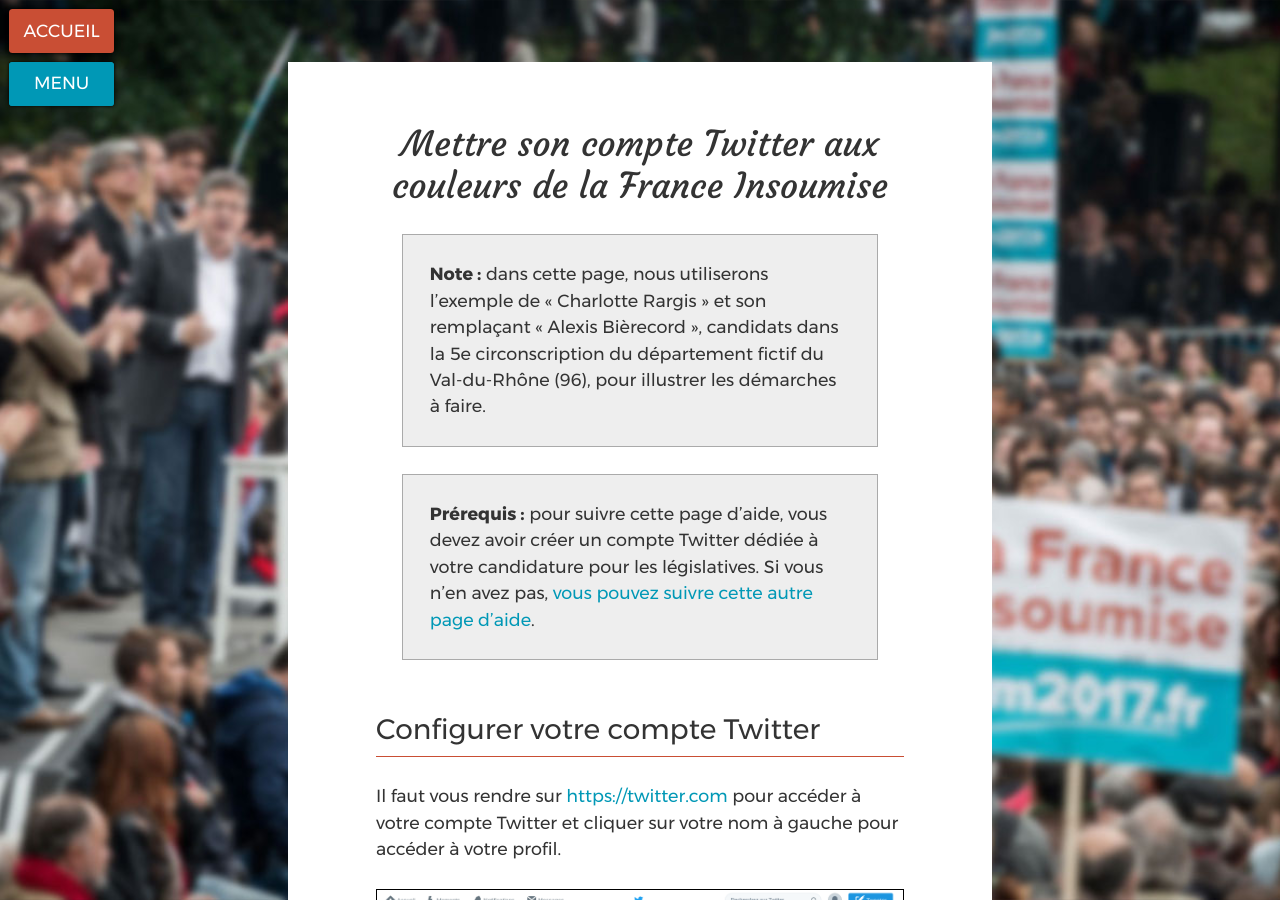
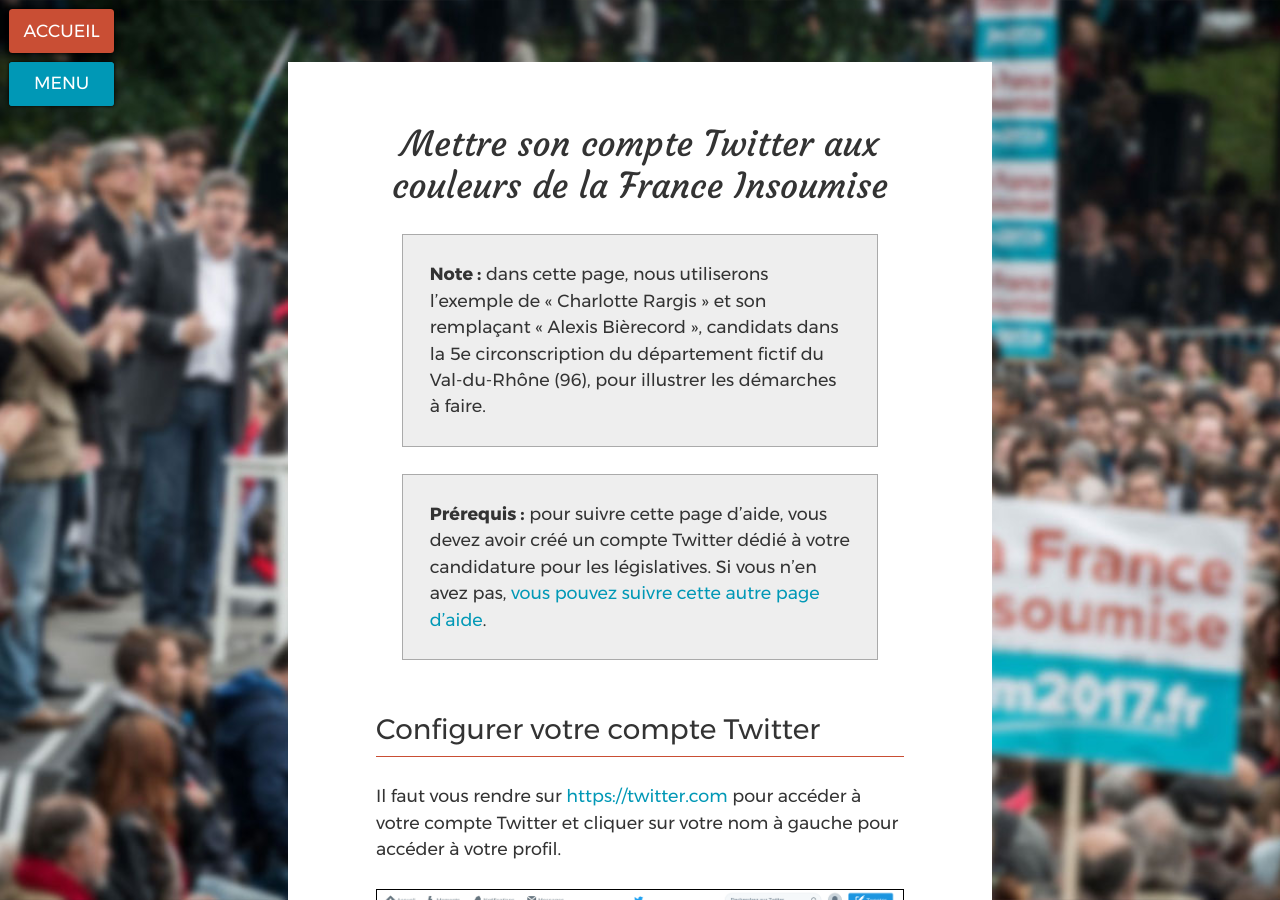
Before and after one commit to ryuran/kitcampagne.fi, a Jekyll site: the page built from _cat_reseauxsociaux/twitter-theme.md, in a window 1280 px wide and 900 px high. Built offline with Jekyll 4.4.1, drawn with Linux system fonts in a browser that asks for light colours.

Commit message:
Correction

```diff
--- a/_cat_reseauxsociaux/twitter-theme.md
+++ b/_cat_reseauxsociaux/twitter-theme.md
@@ -9,7 +9,7 @@ sortinglabel: twitter-l2
 {% include rargis-disclaimer.md %}
 
 >**Prérequis :**
->pour suivre cette page d'aide, vous devez avoir créer un compte Twitter dédiée à votre candidature pour les législatives. Si vous n'en avez pas, [vous pouvez suivre cette autre page d'aide](/reseauxsociaux/twitter-creer-compte).
+>pour suivre cette page d'aide, vous devez avoir créé un compte Twitter dédié à votre candidature pour les législatives. Si vous n'en avez pas, [vous pouvez suivre cette autre page d'aide](/reseauxsociaux/twitter-creer-compte).
 
 ## Configurer votre compte Twitter
 
```
